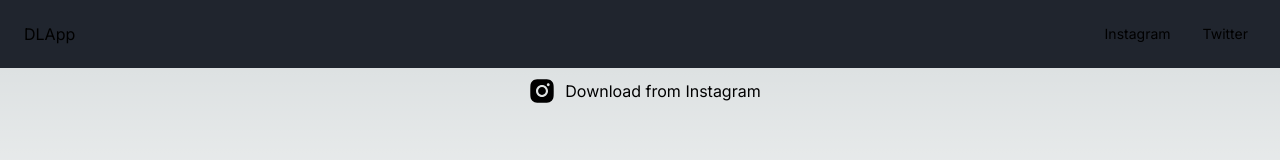
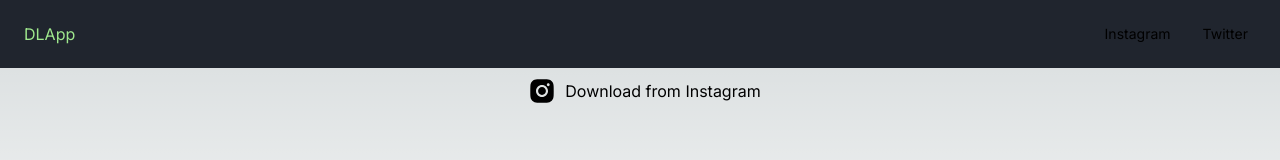
Before and after one commit to felipe-parra/download-media, a Next.js app: page / in a window 1280 px wide. Shown: the top 160 px of the page. Built offline with nearby package versions, Linux system fonts and the light colour scheme.

Commit message:
Updated text color

```diff
--- a/src/components/drawer.tsx
+++ b/src/components/drawer.tsx
@@ -28,7 +28,7 @@
               <svg xmlns="http://www.w3.org/2000/svg" fill="none" viewBox="0 0 24 24" className="inline-block w-6 h-6 stroke-current"><path strokeLinecap="round" strokeLinejoin="round" strokeWidth="2" d="M4 6h16M4 12h16M4 18h16"></path></svg>
             </label>
           </div>
-          <div className="flex-1 px-2 mx-2">DLApp</div>
+          <div className="flex-1 px-2 mx-2 dark:text-primary text-primary">DLApp</div>
           <div className="flex-none hidden lg:block">
             <ul className="menu menu-horizontal">
               {/* Navbar menu content here */}
```
